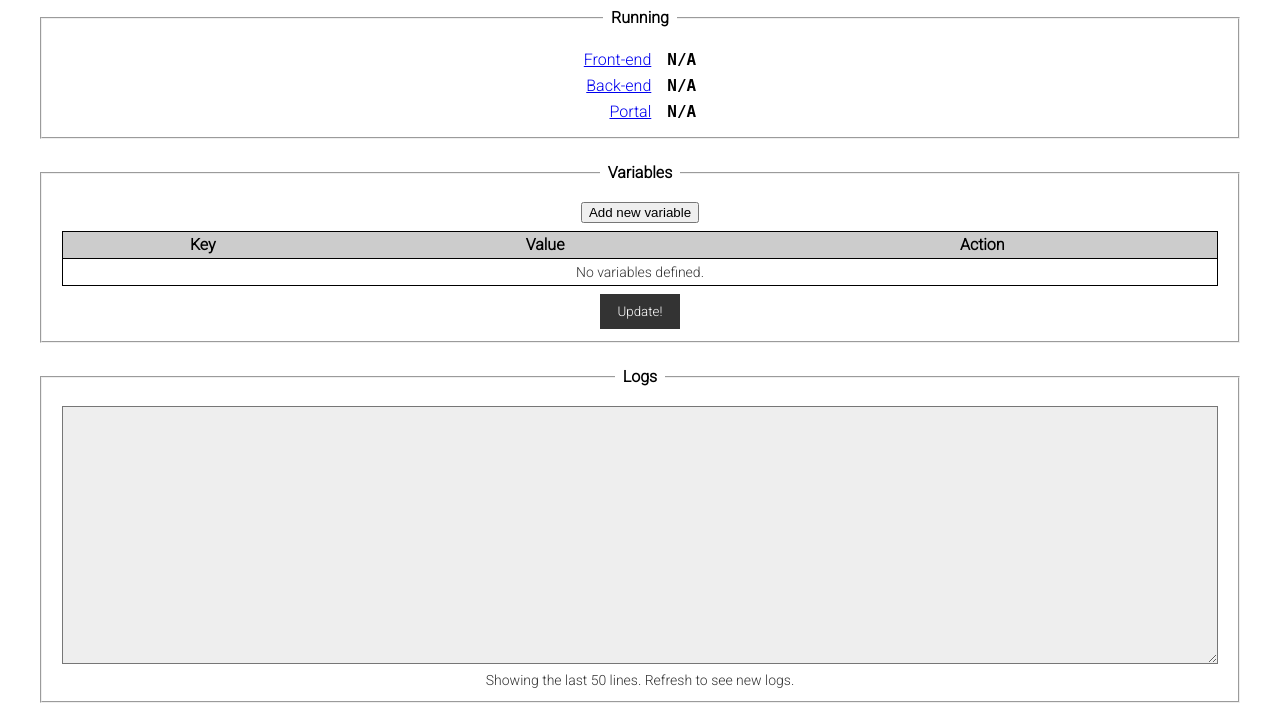
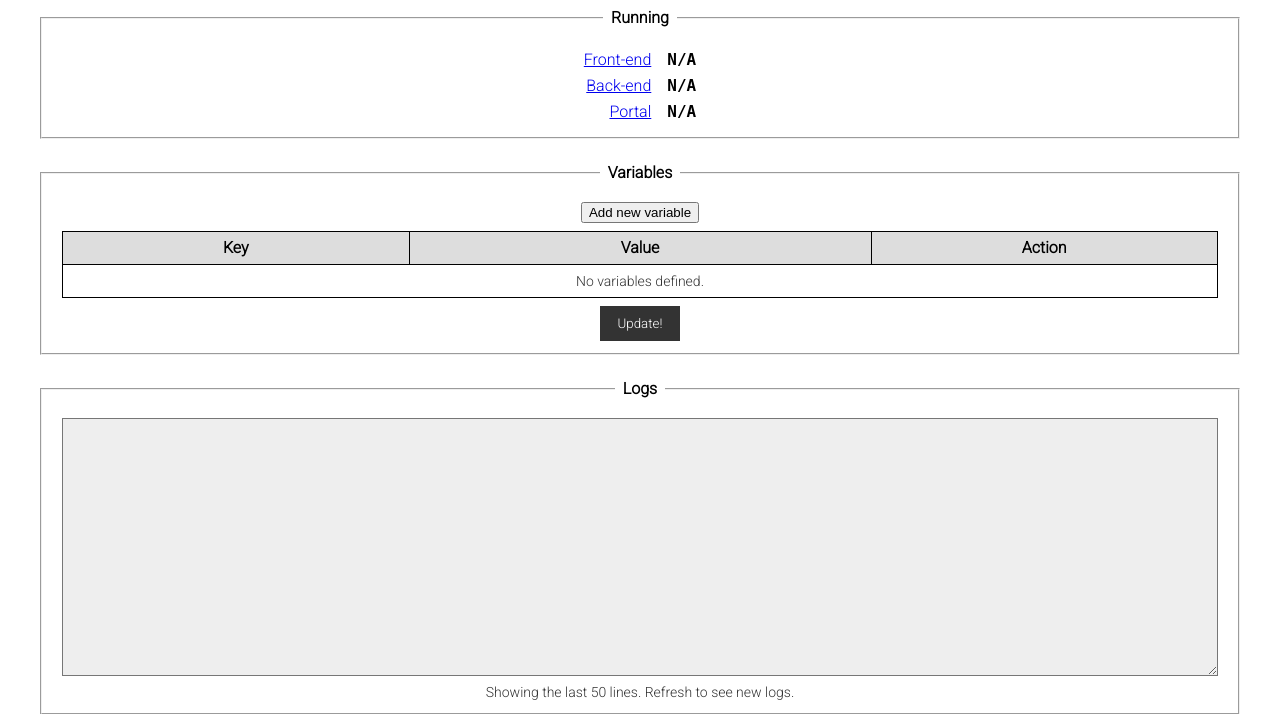
Before and after one commit to Wanchester/sd-ec2, a PHP site: page /deploy.php?req=1 in a window 1280 px wide. Shown: the top 714 px of the page. Run offline with PHP 8.4, Linux system fonts and the light colour scheme.

Commit message:
Fix styles

```diff
--- a/www/deploy.php
+++ b/www/deploy.php
@@ -308,16 +308,17 @@ if ($_GET["req"] === "ping") {
 
     #vars {
       width: 100%;
-      padding: 8px;
       border: 1px solid #000;
+      table-layout: fixed;
     }
 
-    #vars tr {
+    #vars th, #vars td {
       border: 1px solid #000;
+      padding: 4px;
     }
 
     #vars tr.head {
-      background: #ccc;
+      background: #ddd;
     }
 
     #vars tr.empty td {
@@ -355,9 +356,9 @@ if ($_GET["req"] === "ping") {
     <button id="new-variable" style="margin-bottom: 8px;">Add new variable</button>
     <table id="vars">
       <tr class="head">
-        <th>Key</th>
-        <th>Value</th>
-        <th>Action</th>
+        <th style="width: 30%;">Key</th>
+        <th style="width: 40%;">Value</th>
+        <th style="width: 30%;">Action</th>
       </tr>
       <tr class="empty">
         <td colspan="3">No variables defined.</td>
```
